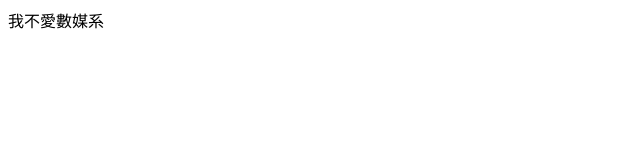
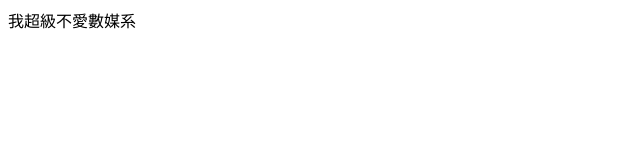
Before and after one commit to gb910125/wupojung.github.io, a plain HTML site: page index.html in a window 1280 px wide. Shown: the full height of the page, 0-640 px from the left. Drawn offline with Linux system fonts and the light colour scheme.

Commit message:
第三次變更

```diff
--- a/index.html
+++ b/index.html
@@ -5,6 +5,6 @@
     <title>你好</title>
 </head>
 <body>
-我不愛數媒系
+我超級不愛數媒系
 </body>
 </html>
```
